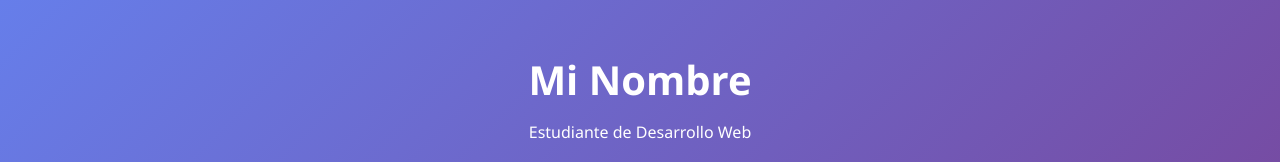
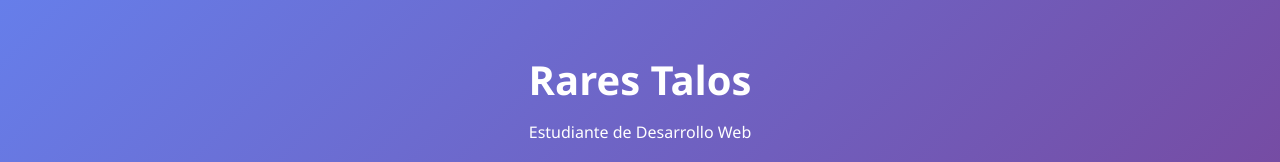
Before and after one commit to rares-talos/practica-portafolio, a plain HTML site: page index.html in a window 1280 px wide. Shown: the top 162 px of the page. Drawn offline with Linux system fonts and the light colour scheme.

Commit message:
Actualizar nombre en el header

```diff
--- a/index.html
+++ b/index.html
@@ -8,7 +8,7 @@
 </head>
 <body>
   <header>
-    <h1>Mi Nombre</h1>
+    <h1>Rares Talos</h1>
     <p>Estudiante de Desarrollo Web</p>
   </header>
   <nav>
```
